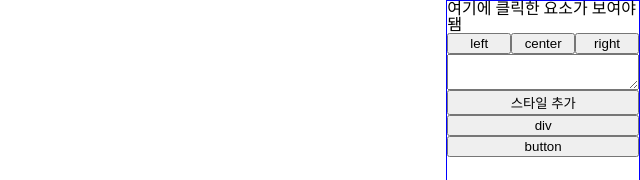
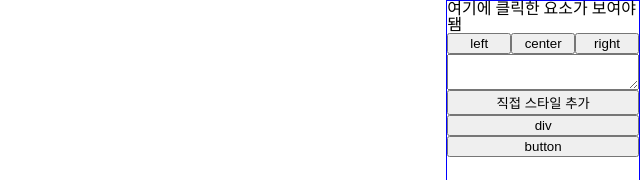
Before and after one commit to dbckdgjs369/website-generator, a React (Vite) app: page /main in a window 1280 px wide. Shown: the top 180 px of the page, without its empty margins (640-1280 px from the left). Built offline with nearby package versions, Linux system fonts and the light colour scheme.

Commit message:
refactor: 문구 및 변수명 변경

```diff
--- a/src/components/ToolBar/ToolBar.tsx
+++ b/src/components/ToolBar/ToolBar.tsx
@@ -9,13 +9,11 @@ export default function ToolBar() {
   const handleButton = (ev: React.MouseEvent<HTMLButtonElement>) => {
     ev.preventDefault();
     globalEmitter.emit("click", ev.currentTarget.id);
-    globalEmitter.removeAllListeners();
   };
 
   const addStyle = (ev: React.MouseEvent<HTMLButtonElement>) => {
     ev.preventDefault();
     globalEmitter.emit("style", textareaRef.current?.value);
-    globalEmitter.removeAllListeners();
   };
 
   return (
@@ -28,7 +26,7 @@ export default function ToolBar() {
       </S.ButtonWrapper>
       <S.CurrentWrapper>
         <textarea ref={textareaRef} />
-        <button onClick={addStyle}>스타일 추가</button>
+        <button onClick={addStyle}>직접 스타일 추가</button>
       </S.CurrentWrapper>
       <button onClick={(ev) => handleButton(ev)} id="div">
         div
--- a/src/pages/Mainpage/MainPage2.tsx
+++ b/src/pages/Mainpage/MainPage2.tsx
@@ -45,11 +45,8 @@ export default function MainPage2() {
       if (style.length === 0) return;
       const row = style.split(":");
       //@ts-ignore
-      aaa[row[0]] = row[1];
+      newStyleObject[row[0]] = row[1];
     });
-    console.log("aaa", newStyleObject);
-    // const temp = JSON.parse(newStyle);
-    // console.log(":::::temp", temp);
     if (foundObject.style) {
       foundObject.style = { ...foundObject.style, ...newStyleObject };
     } else {
```
